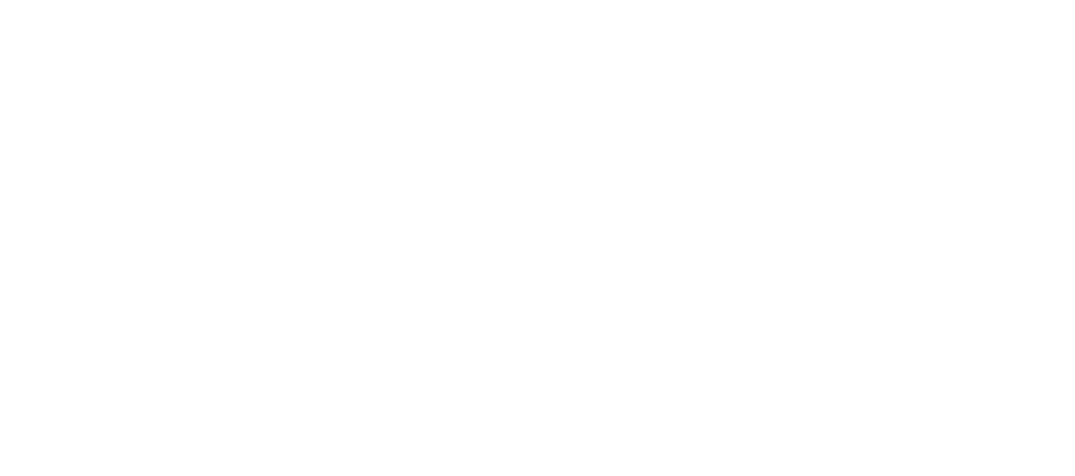
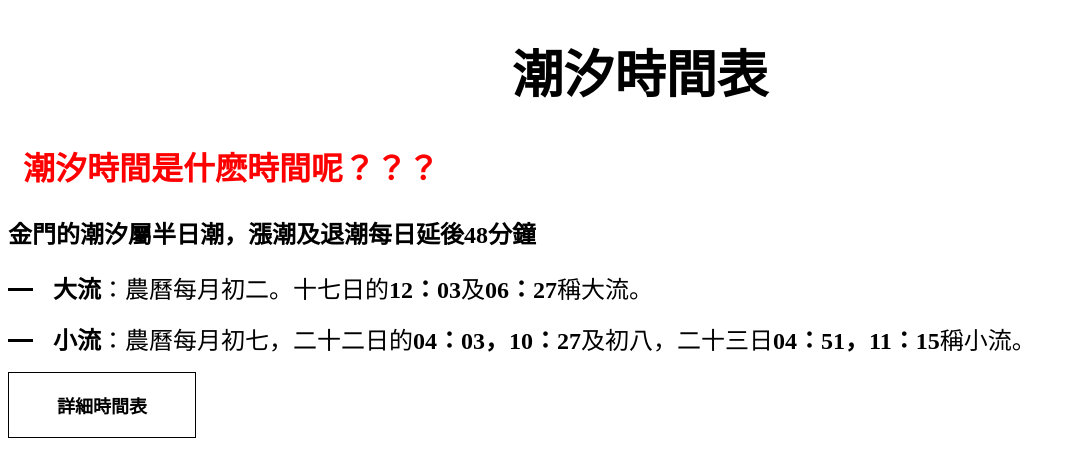
Before and after one commit to weixiang0470/Kinmen_Oyster, a plain HTML site: page TidalPeriod.html in a window 1280 px wide. Shown: the whole page, without its empty margins (0-1075 px from the left). Drawn offline with Linux system fonts and the light colour scheme.

Commit message:
tidal DOne

```diff
--- a/TidalPeriod.html
+++ b/TidalPeriod.html
@@ -6,6 +6,129 @@
     <title>潮汐</title>
 </head>
 <body>
+    <style>
+        h1{
+            font-family: 'Muli', sans-serif;
+            font-weight: 600;
+            font-size: 3.2rem;
+        }
+        p {
+            position: relative;
+            font-size: 24px;
+            font-weight: 500;
+            padding-left: 45px;
+            z-index: 2;
+        }
+        p {
+            margin-top: 0;
+            margin-bottom: 1rem;
+        }
+        ::before{
+            box-sizing: border-box;
+        }
+        p:before {
+            position: absolute;
+            content: '';
+            top: 50%;
+            left: 0;
+            width: 25px;
+            height: 3px;
+            background-color: #000000;
+        }
+
+
+
+
+.btn {
+  border: 1px solid;
+  box-sizing: border-box;
+  display: block;
+  font-weight: 900;
+  overflow: hidden;
+  padding: 1.2rem 3rem;
+  position: relative;
+  text-transform: uppercase;
+  font-size:large;
+}
+
+.btn .text {
+  background: #fff;
+  color: #000;
+  display: grid;
+  inset: 0;
+  place-content: center;
+  position: absolute;
+  transition: transform 0.2s cubic-bezier(0.87, 0, 0.13, 1);
+}
+
+.btn:hover .text {
+  transform: translateY(100%);
+}
+
+.btn .letters {
+  display: inline-flex;
+}
+
+.btn span {
+  opacity: 0;
+  transform: translateY(-15px);
+  transition: transform 0.2s cubic-bezier(0.87, 0, 0.13, 1), opacity 0.2s;
+}
+
+.btn span:nth-child(2n) {
+  transform: translateY(15px);
+}
+
+.btn:hover span {
+  opacity: 1;
+  transform: translateY(0);
+}
+
+.btn:hover span:nth-child(2) {
+  transition-delay: 0.1s;
+}
+
+.btn:hover span:nth-child(3) {
+  transition-delay: 0.2s;
+}
+
+.btn:hover span:nth-child(4) {
+  transition-delay: 0.3s;
+}
+
+.btn:hover span:nth-child(5) {
+  transition-delay: 0.4s;
+}
+
+.btn:hover span:nth-child(6) {
+  transition-delay: 0.5s;
+}
+
+    </style>
+    <div style="text-align:center">
+        <h1>潮汐時間表</h1>
+    </div>
+    <div class="text">
+        <h2 style="color:red; font-size:2rem; padding-left:15px;">潮汐時間是什麽時間呢？？？</h2>
+        <h2>金門的潮汐屬半日潮，漲潮及退潮每日延後48分鐘</h2>
+        <p><strong>大流</strong>：農曆每月初二。十七日的<strong>12：03</strong>及<strong>06：27</strong>稱大流。</p>
+        <p><strong>小流</strong>：農曆每月初七，二十二日的<strong>04：03，10：27</strong>及初八，二十三日<strong>04：51，11：15</strong>稱小流。</p>
+    </div>
+
+    <button class="btn">
+
+    <a href="https://www.cwa.gov.tw/V8/C/M/tide.html?NSeaID=NSea16" target="_blank">
+        <div class="text">詳細時間表</div>
+        <div class="letters">
+          <span>詳</span>
+          <span>細</span>
+          <span>時</span>
+          <span>間</span>
+          <span>表</span>
+        </div>
+    </a>
+      </button>
+
 
 </body>
 </html>
```
Also changed, not shown: Food.html (+2 -2 lines), real1.html (+2 -2 lines), img/food.jpg (added).
